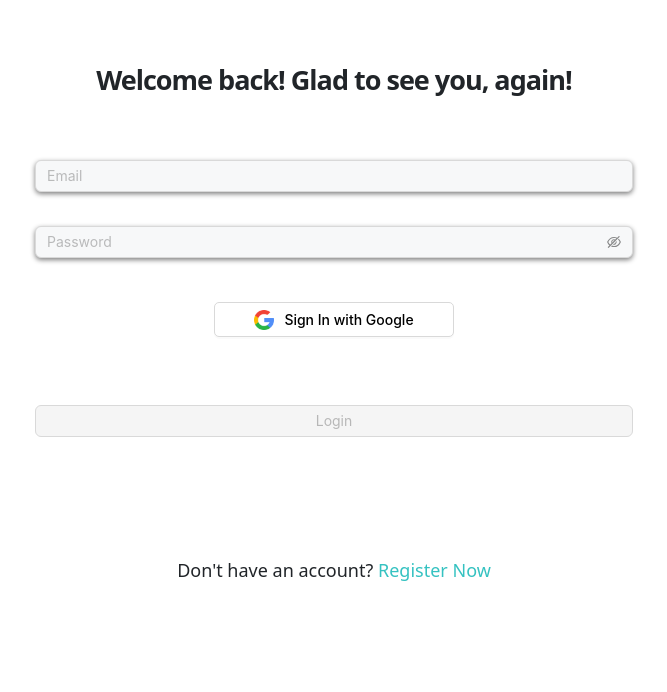
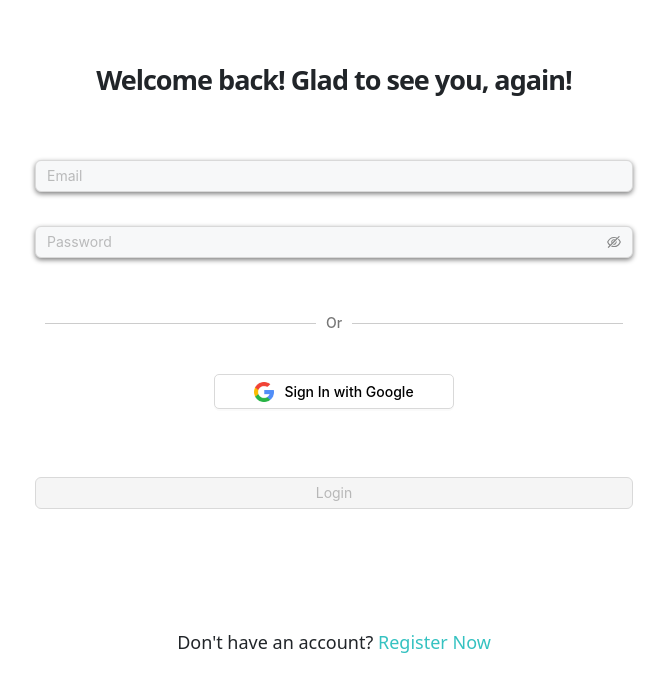
Before and after one commit to orshohat1/ShapeUp-UI, a React (Vite) app: page /user/login in a window 1280 px wide. Shown: the top 692 px of the page, without its empty margins (306-973 px from the left). Built offline with nearby package versions, Linux system fonts and the light colour scheme.

Commit message:
add styling to login page

```diff
--- a/src/Pages/User/Login/LoginUser.less
+++ b/src/Pages/User/Login/LoginUser.less
@@ -52,3 +52,23 @@
     background-color: #f7f8f9;
     box-shadow: 0px 2px 5px 0px gray;
   }
+
+  .or-divider {
+    display: flex;
+    align-items: center;
+    justify-content: center;
+    width: 100%;
+    margin: 20px 0;
+    color: #777;
+    font-size: 14px;
+    font-weight: 500;
+
+    &::before,
+    &::after {
+      content: "";
+      flex: 1;
+      height: 1px;
+      background: #ccc;
+      margin: 0 10px;
+    }
+  }
--- a/src/Pages/User/Login/LoginUser.tsx
+++ b/src/Pages/User/Login/LoginUser.tsx
@@ -28,6 +28,14 @@ const LoginUser: React.FC = () => {
     password?: string;
   };
 
+  const handleGoogleLogin = async () => {
+    try {
+      await googleSSO();
+    } catch (error) {
+      console.error("Login error:", error);
+    }
+  };
+
   const onFinish: FormProps<FieldType>["onFinish"] = async (values) => {
     if (values.email && values.password) {
       try {
@@ -37,14 +45,6 @@ const LoginUser: React.FC = () => {
       } catch (error) {
         console.error("Login error:", error);
       }
-    }
-  };
-
-  const handleGoogleLogin = async () => {
-    try {
-      await googleSSO();
-    } catch (error) {
-      console.error("Login error:", error);
     }
   };
 
@@ -105,6 +105,10 @@ const LoginUser: React.FC = () => {
             <Input.Password className="login-input" placeholder="Password " />
           </Form.Item>
 
+          <div className="or-divider">
+            <span>Or</span>
+          </div>
+
           <Button className="google-login-button" onClick={handleGoogleLogin}>
             <img
               src={googleLogo}
--- a/src/components/GymCard/GymCard.tsx
+++ b/src/components/GymCard/GymCard.tsx
@@ -70,7 +70,10 @@ const GymCard: React.FC<GymCardProps> = ({
   const handleAddReview = async (values: { rating: number; content: string }) => {
     try {
       await addReview(gymId, values.rating, values.content);
-      notification.success({ message: "Review added successfully!" });
+      notification.success({
+        message: "Review added successfully!",
+        placement: "top",
+      });
 
       setLocalReviewsCount((prev) => prev + 1);
       setIsReviewFormOpen(false);
```
